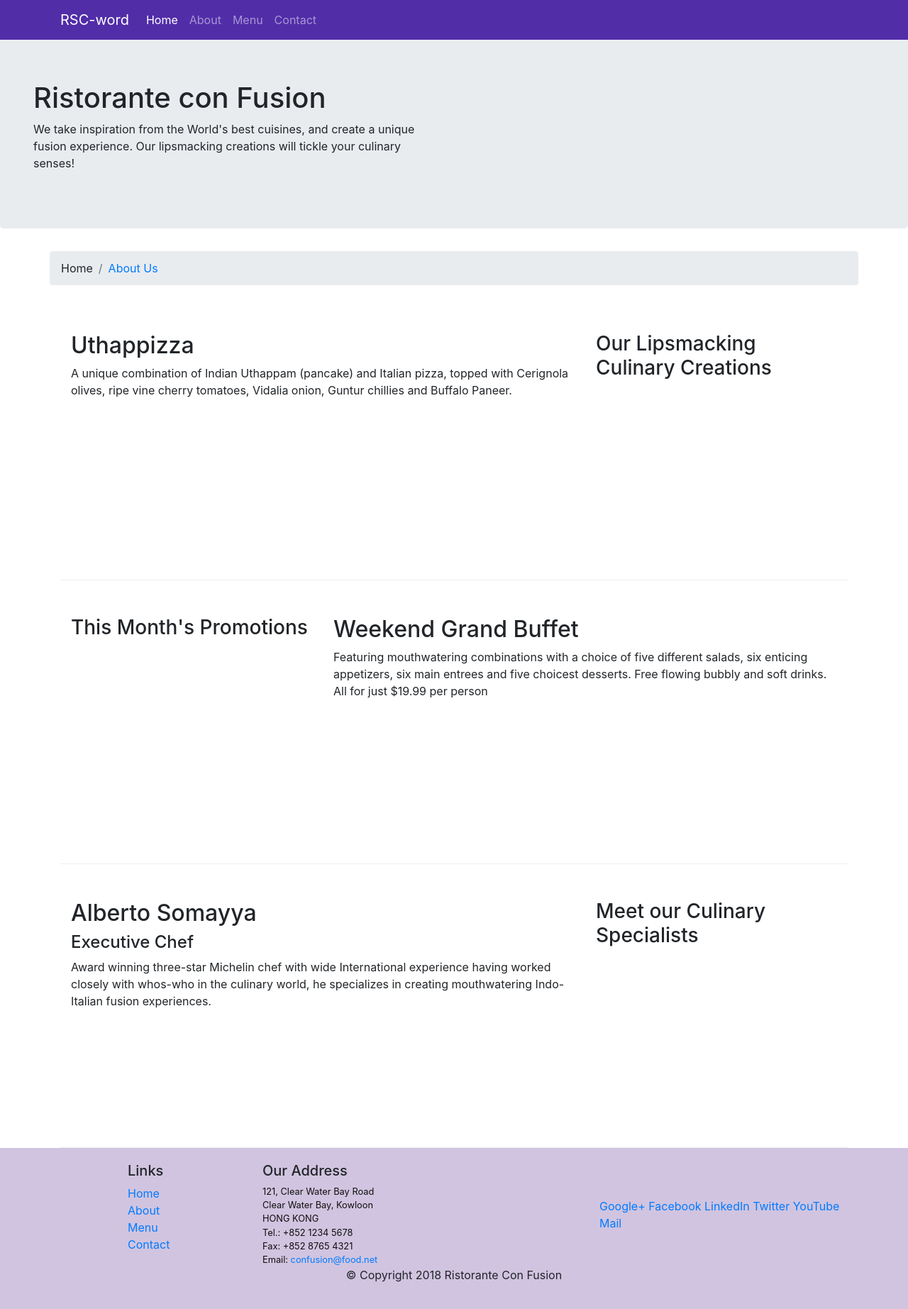
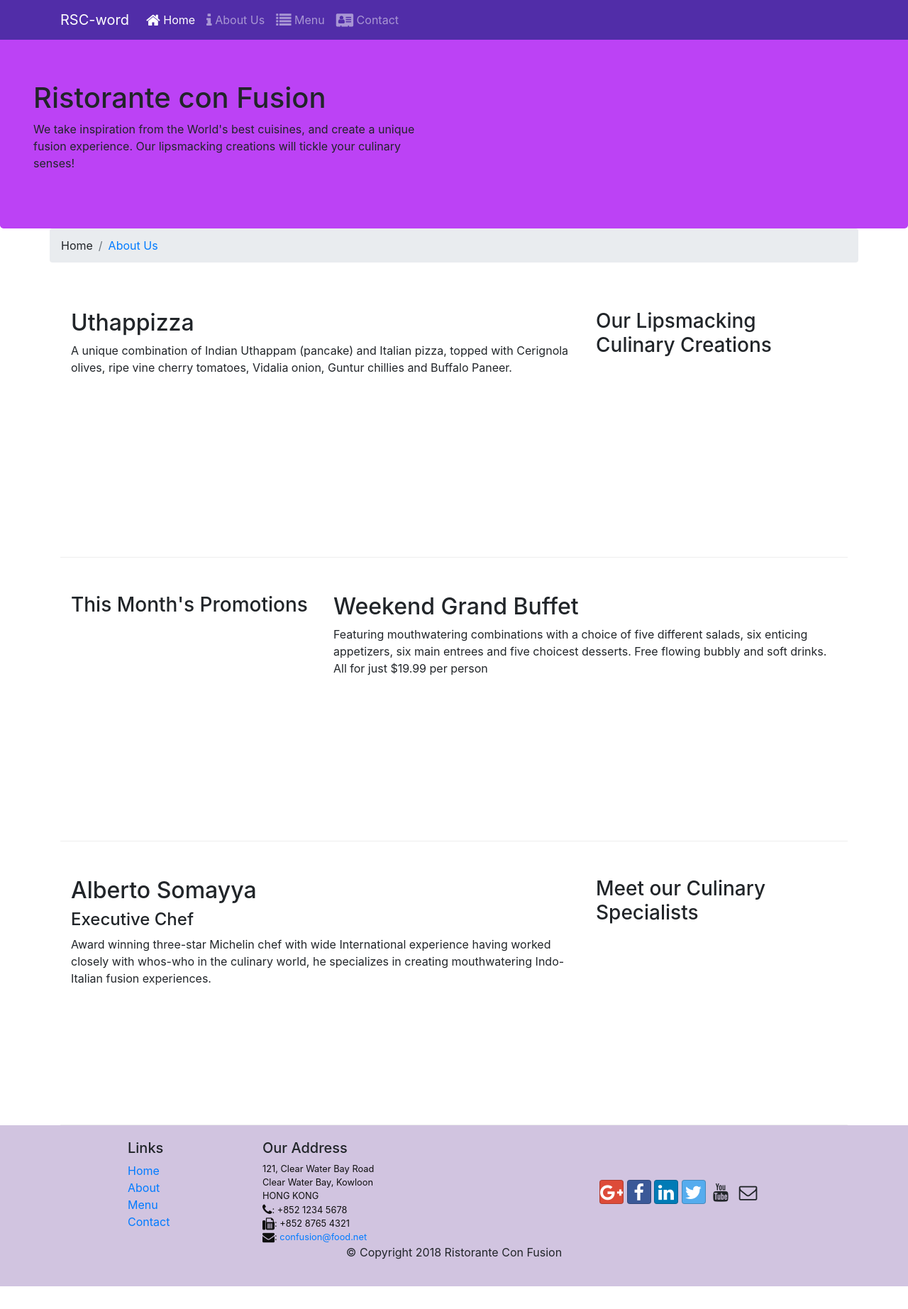
Before and after one commit to RSC007/RSC-world, a website: page index.html in a window 1280 px wide. Shown: the whole page at 71% size. After the commit the page ends 1813 px from the top, so only its background shows below. Drawn offline with nearby package versions, Linux system fonts and the light colour scheme.

Commit message:
social icons added using npm social-library

```diff
--- a/css/style.css
+++ b/css/style.css
@@ -1,6 +1,10 @@
 body{
     padding:50px 0px 0px 0px;
     z-index:0;
+}
+
+.jumbotron{
+    background-color: #bc42f5;
 }
 
 .navbar-dark {
--- a/index.html
+++ b/index.html
@@ -9,6 +9,8 @@
 
         <!-- Bootstrap CSS -->
         <link rel="stylesheet" href="node_modules/bootstrap/dist/css/bootstrap.min.css">
+        <link rel="stylesheet" href="node_modules/font-awesome/css/font-awesome.min.css">
+        <link rel="stylesheet" href="node_modules/bootstrap-social/bootstrap-social.css">
         <link rel="stylesheet" href="css/style.css">
     <title>Ristorante Con Fusion</title>
 </head>
@@ -23,17 +25,17 @@
             <a class="navbar-brand" href="#">RSC-word</a>
         <div class="collapse navbar-collapse" id="Navbar">
             <ul class="navbar-nav mr-auto">
-                <li class="navbar-item"><a class="nav-link active" href="#">Home</a></li>
-                <li class="navbar-item"><a class="nav-link" href="/aboutus.html">About</a></li>
-                <li class="navbar-item"><a class="nav-link" href="#">Menu</a></li>
-                <li class="navbar-item"><a class="nav-link" href="#">Contact</a></li>
+                <li class="navbar-item"><a class="nav-link active" href="#"><span class="fa fa-home fa-lg"> </span> Home</a></li>
+                <li class="navbar-item"><a class="nav-link" href="/aboutus.html"><span class="fa fa-info fa-lg"> </span> About Us</a></li>
+                <li class="navbar-item"><a class="nav-link" href="#"><span class="fa fa-list fa-lg"> </span> Menu</a></li>
+                <li class="navbar-item"><a class="nav-link" href="#"><span class="fa fa-address-card fa-lg"> </span> Contact</a></li>
             </ul>
         </div>
         </div>
     </nav>
 
     <header>
-        <div class="jumbotron">
+        <div class="jumbotron" style="margin-bottom: 0rem;" >
             <div class="row row-header">
                 <div class="col-12 col-sm-6">
                     <h1>Ristorante con Fusion</h1>
@@ -105,19 +107,19 @@
 		              121, Clear Water Bay Road<br>
 		              Clear Water Bay, Kowloon<br>
 		              HONG KONG<br>
-		              Tel.: +852 1234 5678<br>
-		              Fax: +852 8765 4321<br>
-		              Email: <a href="mailto:confusion@food.net">confusion@food.net</a>
+		              <i class="fa fa-phone fa-lg"></i>: +852 1234 5678<br>
+		              <i class="fa fa-fax fa-lg"></i>: +852 8765 4321<br>
+		              <i class="fa fa-envelope fa-lg"></i>: <a href="mailto:confusion@food.net">confusion@food.net</a>
 		           </address>
                 </div>
                 <div class="col-12 col-sm-4 align-self-center">
                     <div class="text-cnter">
-                        <a href="http://google.com/+">Google+</a>
-                        <a href="http://www.facebook.com/profile.php?id=">Facebook</a>
-                        <a href="http://www.linkedin.com/in/">LinkedIn</a>
-                        <a href="http://twitter.com/">Twitter</a>
-                        <a href="http://youtube.com/">YouTube</a>
-                        <a href="mailto:">Mail</a>
+                        <a class="btn btn-social-icon btn-google" href="http://google.com/+"><i class="fa fa-google-plus"></i> </a>
+                        <a class="btn btn-social-icon btn-facebook" href="http://www.facebook.com/profile.php?id="><i class="fa fa-facebook"></i> </a>
+                        <a class="btn btn-social-icon btn-linkedin" href="http://www.linkedin.com/in/"><i class="fa fa-linkedin"></i> </a>
+                        <a class="btn btn-social-icon btn-twitter" href="http://twitter.com/"><i class="fa fa-twitter"></i> </a>
+                        <a class="btn btn-social-icon btn-youtube" href="http://youtube.com/"><i class="fa fa-youtube"></i> </a>
+                        <a class="btn btn-social-icon" href="mailto:"><i class="fa fa-envelope-o"></i> </a>
                     </div>
                 </div>
            </div>
--- a/package.json
+++ b/package.json
@@ -15,6 +15,8 @@
   },
   "dependencies": {
     "bootstrap": "^4.5.0",
+    "bootstrap-social": "^5.1.1",
+    "font-awesome": "^4.7.0",
     "jquery": "^3.3.1"
   }
 }
```
Also changed, not shown: aboutus.html (+15 -13 lines), 1 other file.
